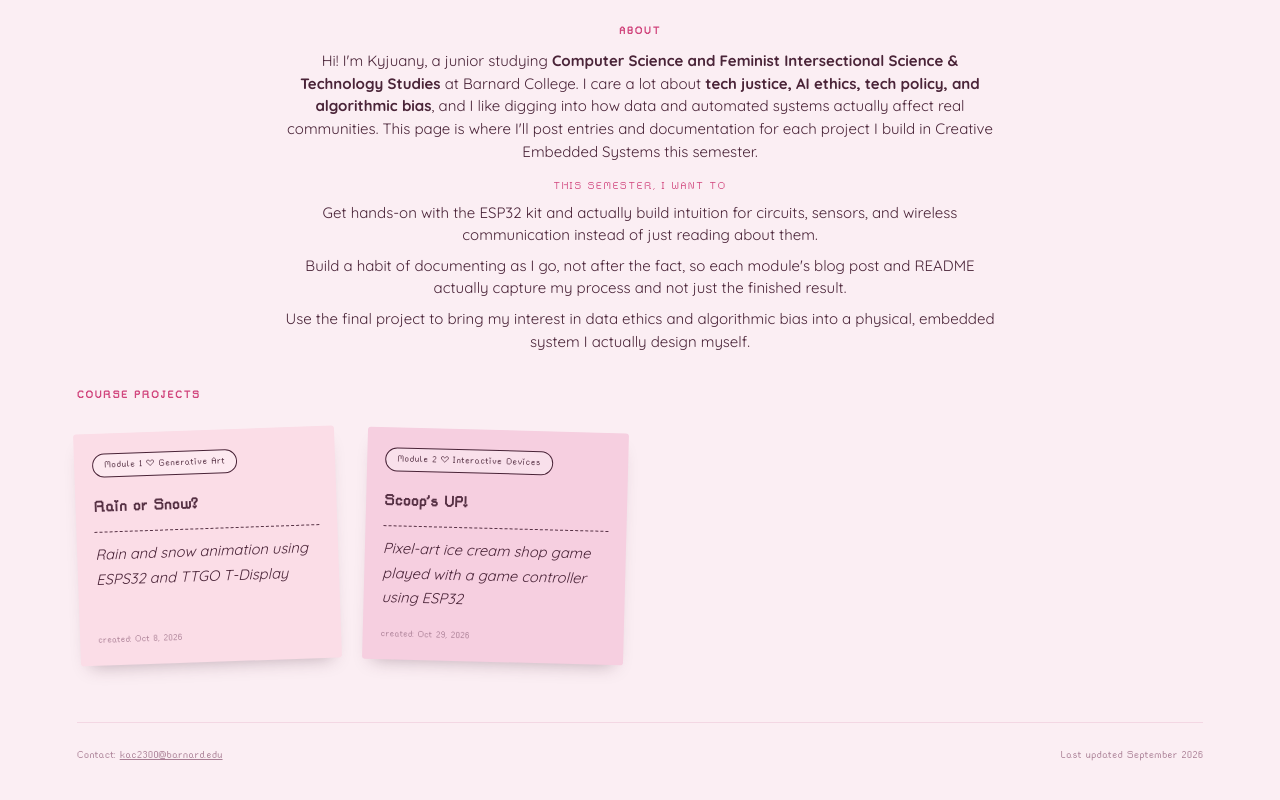
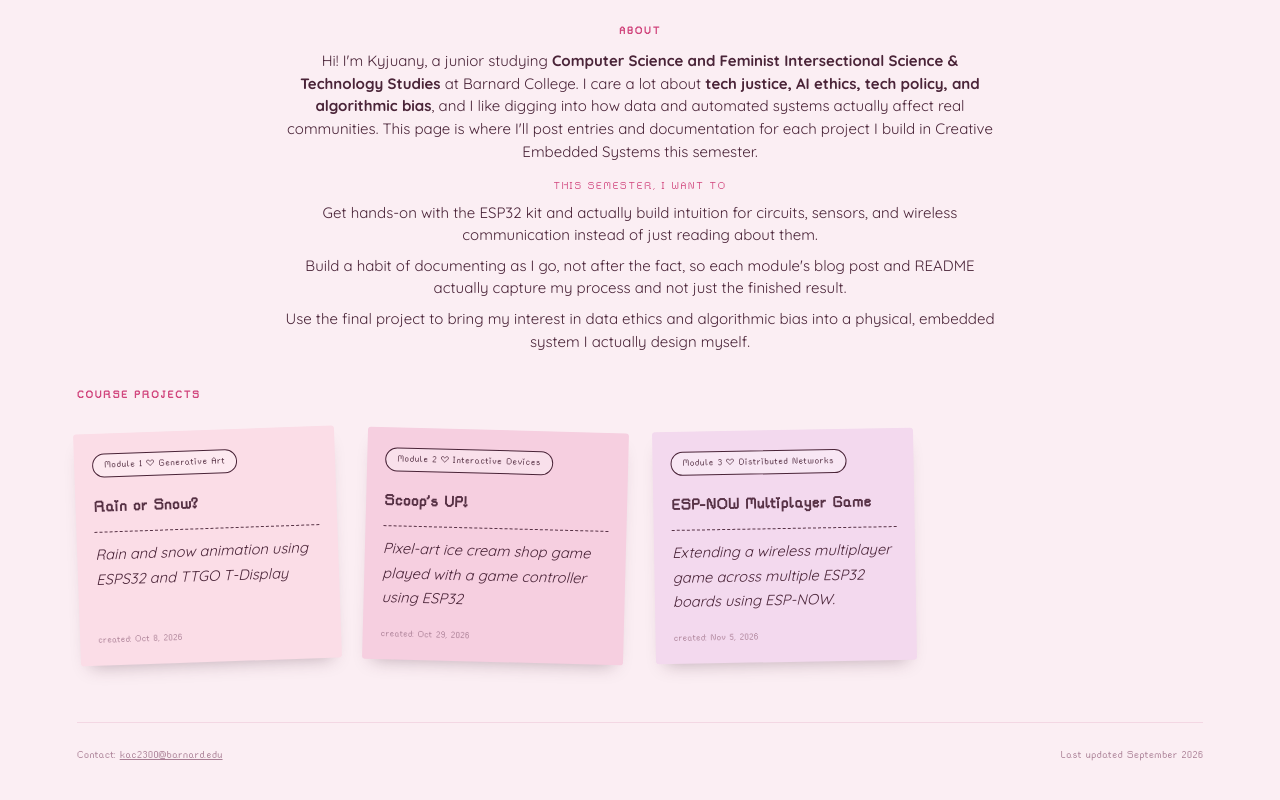
Before and after one commit to kyjuanyACF/creative_embedded_systems, a plain HTML site: page index.html in a window 1280 px wide. Shown: the part 354-1154 px from the top of the page. Drawn offline with Linux system fonts and the light colour scheme; a web font is replaced by a local one.

Commit message:
Updated the module_03.html file to include a new module

```diff
--- a/index.html
+++ b/index.html
@@ -315,14 +315,14 @@
         <div class="stamp">created: Oct 29, 2026</div>
       </a>
 
-      <!-- <a class="entry" href="#">
+      <a class="entry" href="projects/module_03.html">
         <span class="module-tag">Module 3 · Distributed Networks</span>
         <h3>ESP-NOW Multiplayer Game</h3>
         <p>Extending a wireless multiplayer game across multiple ESP32 boards using ESP-NOW.</p>
         <div class="stamp">created: Nov 5, 2026</div>
       </a>
 
-      <a class="entry" href="#">
+      <!-- <a class="entry" href="#">
         <span class="module-tag">Module 4 · Tangible Data</span>
         <h3>Data-Driven Enclosure</h3>
         <p>Pulling live data from an API and physically representing it with a servo inside a laser-cut enclosure.</p>
```
Also changed, not shown: projects/module_03.html (+2 -2 lines).
